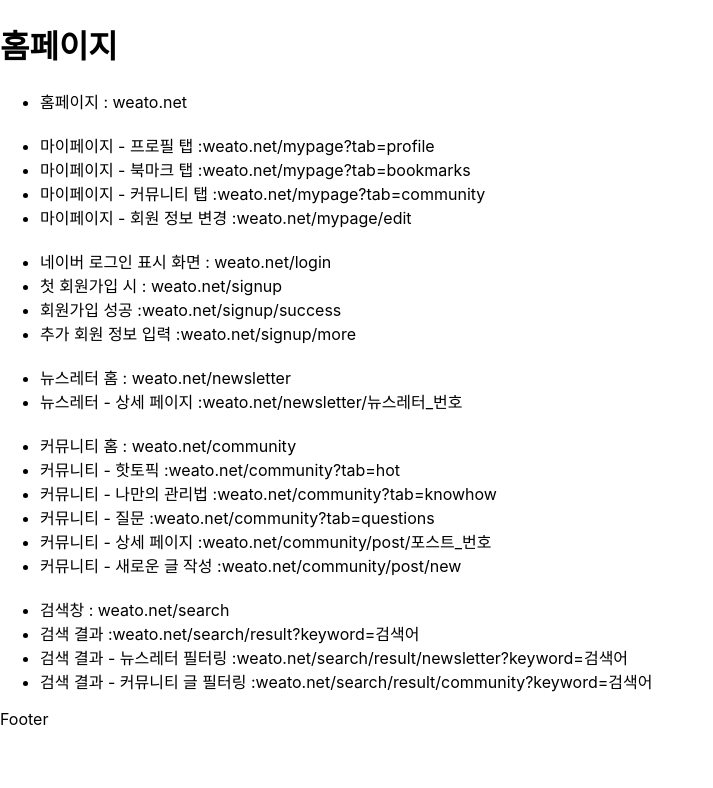
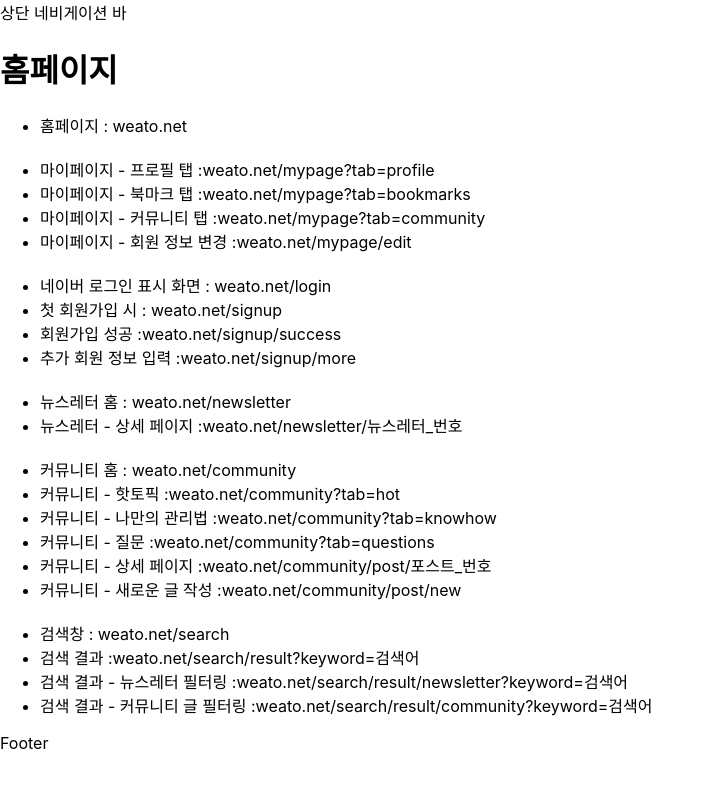
Before and after one commit to ceos15th-AllG/weato-client, a Next.js app: page / in a window 1280 px wide. Shown: the top 788 px of the page, without its empty margins (0-713 px from the left). Built offline with nearby package versions, Linux system fonts and the light colour scheme.

Commit message:
:sparkles: feat: 상단 네비게이션 바 컴포넌트 생성
src/components/main/navbar.jsx 생성 및 _app.js 내 포함

```diff
--- a/pages/_app.js
+++ b/pages/_app.js
@@ -1,8 +1,10 @@
+import Navbar from '../src/components/main/navbar';
 import '../styles/globals.css';
 
 function MyApp({ Component, pageProps }) {
   return (
     <>
+      <Navbar />
       <Component {...pageProps} />
     </>
   );
--- /dev/null
+++ b/src/components/main/navbar.jsx
@@ -0,0 +1,5 @@
+const Navbar = () => {
+  return <div>상단 네비게이션 바</div>;
+};
+
+export default Navbar;
```
